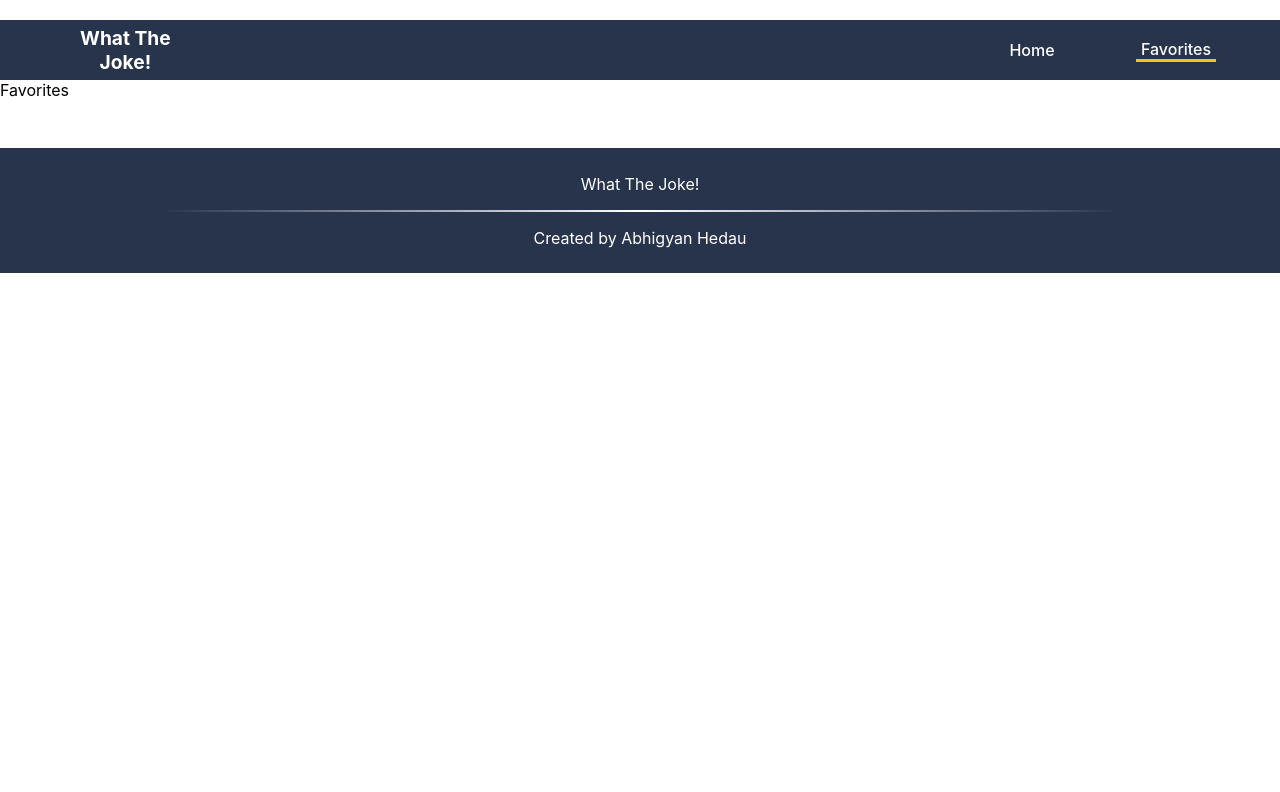
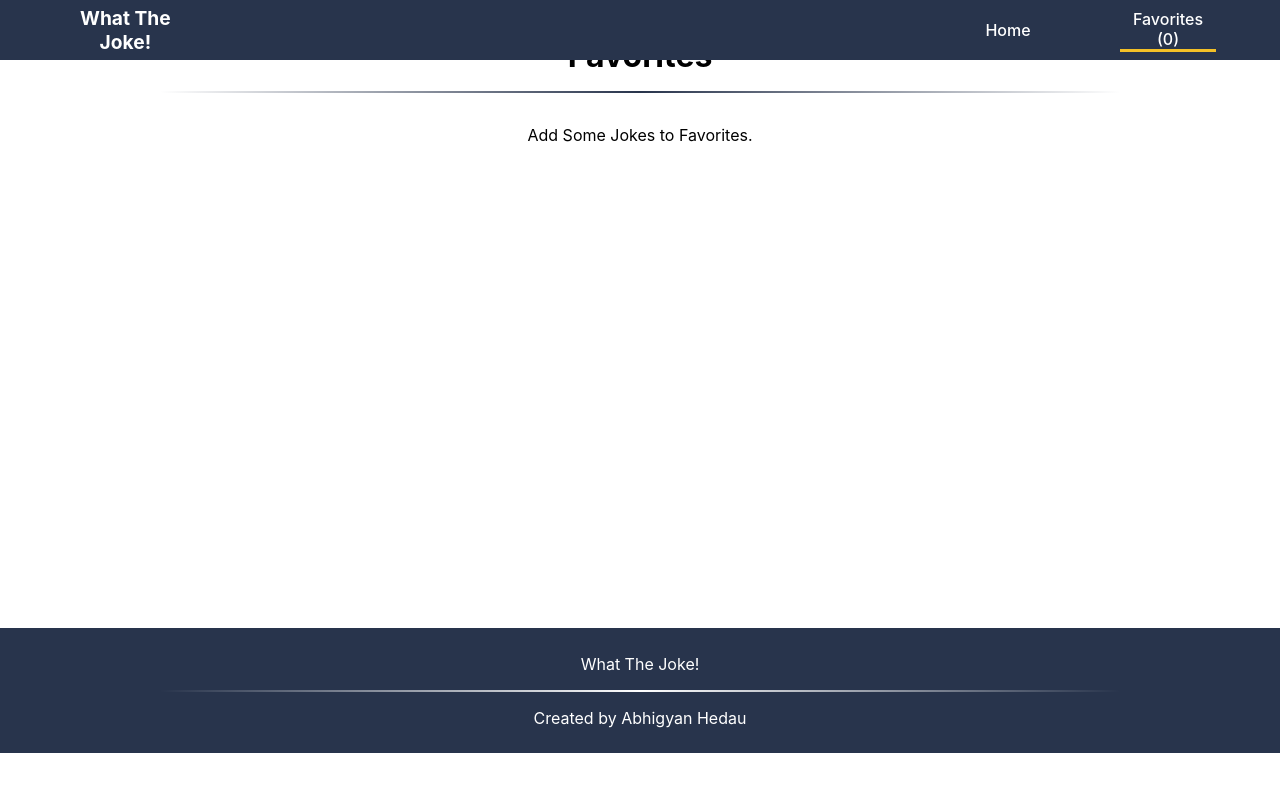
Before and after one commit to abhigyanhedau2/what-the-joke, a React (Create React App) app: page /favorites in a window 1280 px wide. Shown: the top 792 px of the page. Built offline with nearby package versions, Linux system fonts and the light colour scheme; some icons are missing.

Commit message:
Navbar Fixed Project Working Fine locally Yet to send data to firebase

```diff
--- a/package.json
+++ b/package.json
@@ -4,6 +4,7 @@
   "private": true,
   "homepage": "http://abhigyanhedau2.github.io/what-the-joke",
   "dependencies": {
+    "@reduxjs/toolkit": "^1.8.5",
     "@testing-library/jest-dom": "^5.16.5",
     "@testing-library/react": "^13.4.0",
     "@testing-library/user-event": "^13.5.0",
@@ -12,6 +13,7 @@
     "react-dom": "^18.2.0",
     "react-favicon": "^1.0.1",
     "react-loading": "^2.0.3",
+    "react-redux": "^8.0.4",
     "react-router-dom": "^6.4.0",
     "react-scripts": "5.0.1",
     "web-vitals": "^2.1.4"
--- a/src/App.js
+++ b/src/App.js
@@ -1,4 +1,4 @@
-import React from 'react';
+import React, { useEffect } from 'react';
 import Home from './components/Home/Home';
 import Navbar from './components/Navbar/Navbar';
 import Favorites from './components/Favourites/Favorites';
@@ -8,8 +8,16 @@ import {
 	Route,
 } from "react-router-dom";
 import Footer from './components/Footer/Footer';
+import { useSelector } from 'react-redux';
 
 const App = () => {
+
+	const favJokesArr = useSelector(state => state.favJokes.favJokesArr);
+
+	useEffect(() => {
+		console.log(favJokesArr);
+	}, [favJokesArr]);
+
 	return (
 		<BrowserRouter basename={process.env.PUBLIC_URL}>
 			<Navbar />
--- a/src/components/Favourites/Favorites.js
+++ b/src/components/Favourites/Favorites.js
@@ -1,8 +1,75 @@
-import React from 'react';
+import React, { useEffect } from 'react';
+import HRLine from '../UI/HRLine/HRLine';
+import classes from './Favorites.module.css';
+import JokeItem from '../JokeItem/JokeItem';
+import jokeListClasses from '../JokesList/JokesList.module.css';
+import { useSelector } from 'react-redux';
+import { useState } from 'react';
+import { useCallback } from 'react';
 
 const Favorites = () => {
+
+    const [favJokesArr, setFavJokesArr] = useState([]);
+
+    const getJokeFromId = async (id) => {
+        const response = await fetch(`https://v2.jokeapi.dev/joke/Any?idRange=${id}`);
+
+        if (response.error)
+            throw new Error('Getting joke with id : ', id, 'failed');
+
+        const data = await response.json();
+
+        return {
+            id: id,
+            type: data.type,
+            setup: data.setup ? data.setup : '',
+            delivery: data.delivery ? data.delivery : '',
+            joke: data.joke ? data.joke : ''
+        }
+    };
+
+    const favJokesIds = useSelector(state => state.favJokes.favJokesArr);
+
+    const mapJokesFromIds = useCallback(async (favJokesIds) => {
+        const newArr = await Promise.all(favJokesIds.map(async item => {
+            const joke = await getJokeFromId(item);
+
+            return {
+                id: joke.id,
+                type: joke.type,
+                setup: joke.setup ? joke.setup : '',
+                delivery: joke.delivery ? joke.delivery : '',
+                joke: joke.joke ? joke.joke : ''
+            }
+        }));
+
+        setFavJokesArr(newArr);
+    }, []);
+
+    useEffect(() => {
+        const mapJokes = async () => {
+            await mapJokesFromIds(favJokesIds);
+        };
+
+        mapJokes();
+    }, [favJokesIds, mapJokesFromIds]);
+
+    const jokes = favJokesArr.map(item => {
+        if (item.type === 'single')
+            return <JokeItem key={item.id} id={item.id} setup={item.joke} delivery="" />
+        else
+            return <JokeItem key={item.id} id={item.id} setup={item.setup} delivery={item.delivery} />
+    })
+
     return (
-        <div>Favorites</div>
+        <div className={classes.favoritesWrapper}>
+            <h1>Favorites</h1>
+            <HRLine color="#28344c" />
+            <div className={`${jokeListClasses.jokeListWrapper} ${classes.favoriteJokesListWrapper}`}>
+                {favJokesIds.length === 0 && <p>Add Some Jokes to Favorites.</p>}
+                {favJokesIds.length !== 0 && jokes}
+            </div>
+        </div>
     )
 };
 
--- a/src/components/Favourites/Favorites.module.css
+++ b/src/components/Favourites/Favorites.module.css
@@ -0,0 +1,12 @@
+.favoritesWrapper {
+    min-height: 70vh;
+}
+
+.favoritesWrapper h1 {
+    text-align: center;
+    margin: 1rem;
+}
+
+.favoriteJokesListWrapper {
+    padding-top: 2rem;
+}
--- a/src/components/JokeItem/JokeItem.js
+++ b/src/components/JokeItem/JokeItem.js
@@ -1,25 +1,28 @@
 import React from 'react';
 import Card from '../UI/Card/Card';
 import classes from './JokeItem.module.css';
+import { favJokesActions } from '../../store/favJokes-slice';
+import { useDispatch, useSelector } from 'react-redux';
 
 const JokeItem = (props) => {
 
-    const addToFavorites = async () => {
+    const favJokesArr = useSelector(state => state.favJokes.favJokesArr);
+    const dispatch = useDispatch();
 
-        try {
-            fetch('https://what-the-joke-6ab58-default-rtdb.firebaseio.com/favJokes.json', {
-                method: 'POST',
-                mode: 'no-cors',
-                headers: {
-                    'Content-Type': 'application/json'
-                },
-                body: JSON.stringify({
-                    jokeId: props.id
-                })
-            });
-        } catch (error) {
-            console.log(error)
-        }
+    const checkJokeExists = () => {
+        return favJokesArr.includes(props.id);
+    };
+
+    const jokeExists = checkJokeExists();
+
+    const likeClickHandler = async () => {
+
+        if (!jokeExists)
+            dispatch(favJokesActions.addJokeToFavorites({ id: props.id }));
+
+        else
+            dispatch(favJokesActions.removeJokeFromFavorites({ id: props.id }));
+
     };
 
     return (
@@ -28,7 +31,7 @@ const JokeItem = (props) => {
             <br />
             <p>{props.delivery}</p>
             <div className={classes.actions}>
-                <i className="fa-regular fa-heart" onClick={addToFavorites}></i>
+                <i className={`fa-${jokeExists ? 'solid' : 'regular'} fa-heart`} onClick={likeClickHandler}></i>
             </div>
         </Card>
     )
--- a/src/components/Navbar/Navbar.js
+++ b/src/components/Navbar/Navbar.js
@@ -2,8 +2,11 @@ import React from 'react';
 import { useLocation } from 'react-router-dom';
 import classes from './Navbar.module.css';
 import { Link } from 'react-router-dom';
+import { useSelector } from 'react-redux';
 
 const Navbar = () => {
+
+    const jokeQuantity = useSelector(state => state.favJokes.quantity);
 
     const location = useLocation().pathname;
 
@@ -18,7 +21,7 @@ const Navbar = () => {
                     <Link className={classes.navItemText} to='/'>Home</Link>
                 </div>
                 <div className={`${classes.navItemWrapper} ${location === '/favorites' ? classes.isActive : ''}`}>
-                    <Link className={classes.navItemText} to='/favorites'>Favorites</Link>
+                    <Link className={classes.navItemText} to='/favorites'>Favorites ({jokeQuantity})</Link>
                 </div>
             </div>
         </nav>
--- a/src/components/Navbar/Navbar.module.css
+++ b/src/components/Navbar/Navbar.module.css
@@ -4,6 +4,10 @@
   display: flex;
   justify-content: space-between;
   align-items: center;
+  position: fixed; /* Set the navbar to fixed position */
+  top: 0; /* Position the navbar at the top of the page */
+  width: 100%; /* Full width */
+  z-index: 1;
 }
 
 .navItemsWrapper {
@@ -19,7 +23,7 @@
 
 .navItemWrapper {
   margin: 0 2rem;
-  width: 5rem;
+  width: 6rem;
   text-align: center;
   cursor: pointer;
 }
--- a/src/index.js
+++ b/src/index.js
@@ -4,11 +4,13 @@ import './index.css';
 import App from './App';
 import Favicon from 'react-favicon';
 import fav from '../src/assets/favicon.png';
+import { Provider } from 'react-redux';
+import store from './store/index';
 
 const root = ReactDOM.createRoot(document.getElementById('root'));
 root.render(
-  <React.StrictMode>
+  <Provider store={store}>
     <Favicon url={fav} />
     <App />
-  </React.StrictMode>
+  </Provider>
 );
--- /dev/null
+++ b/src/store/favJokes-slice.js
@@ -0,0 +1,32 @@
+import { createSlice } from "@reduxjs/toolkit";
+
+const favJokesSlice = createSlice({
+    name: 'favJokes',
+    initialState: { favJokesArr: [], quantity: 0 },
+    reducers: {
+        addJokeToFavorites(state, action) {
+
+            const newJokeId = action.payload.id;
+
+            const jokeExists = state.favJokesArr.includes(newJokeId);
+
+            if (!jokeExists) {
+                state.favJokesArr.push(newJokeId);
+                state.quantity++;
+            }
+        },
+
+        removeJokeFromFavorites(state, action) {
+
+            const jokeId = action.payload.id;
+
+            state.favJokesArr = state.favJokesArr.filter(item => item !== jokeId);
+
+            state.quantity--;
+        }
+    }
+})
+
+export const favJokesActions = favJokesSlice.actions;
+
+export default favJokesSlice.reducer;
--- /dev/null
+++ b/src/store/index.js
@@ -0,0 +1,10 @@
+import { configureStore } from "@reduxjs/toolkit";
+import favJokesReducer from './favJokes-slice';
+
+const store = configureStore({
+    reducer: {
+        favJokes: favJokesReducer
+    }
+})
+
+export default store;
```
Also changed, not shown: src/store/jokes-context.js (deleted, +0 -9 lines), src/store/favJokes-actions.js (added), 1 other file (tests, documents, lock files or other folders).
